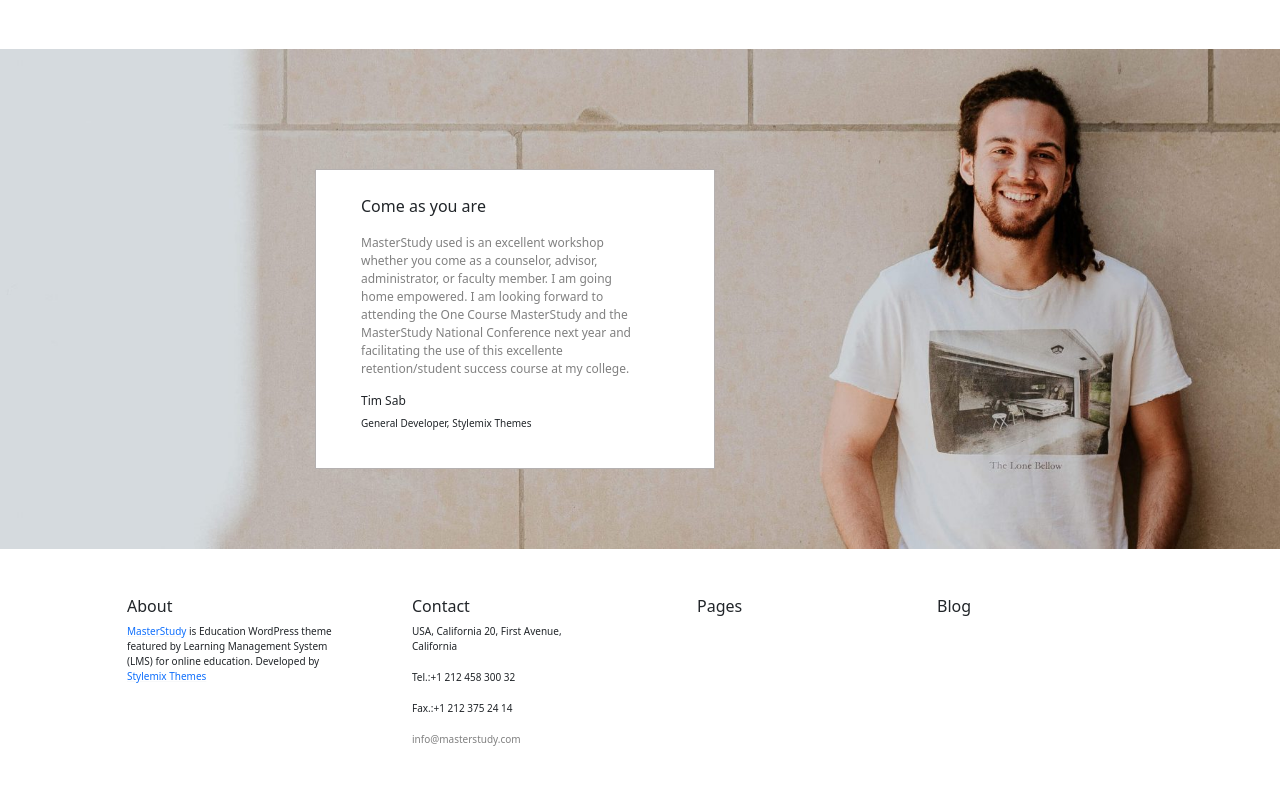
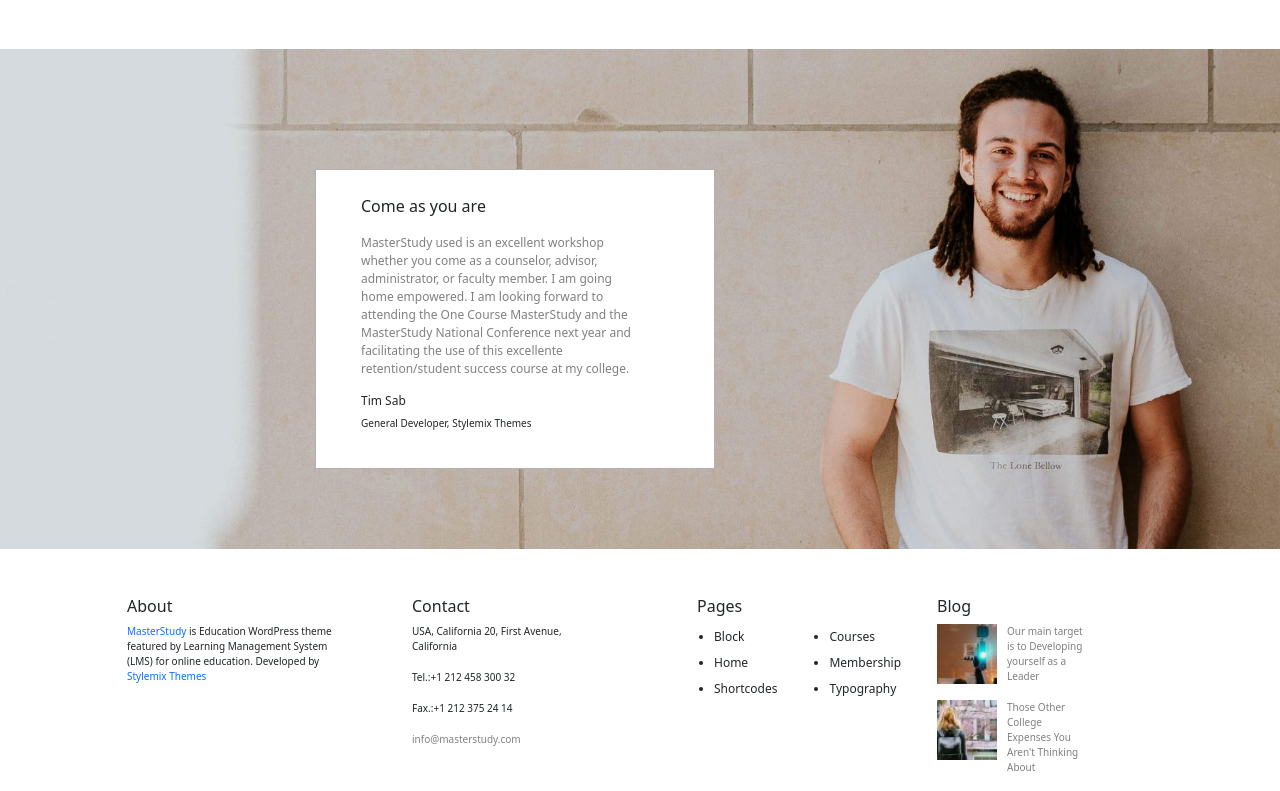
Before and after one commit to Fabio-Marzano/proj-html-vuejs, a Vue app in the folder proj-html-vuejs/: page / in a window 1280 px wide. Shown: the part 3769-4560 px from the top of the page. Before the commit the page ends 4532 px from the top, so only its background shows below. Built offline with nearby package versions, Linux system fonts and the light colour scheme; some icons are missing.

Commit message:
[UPD] footer-end

```diff
--- a/proj-html-vuejs/src/components/AppHeader.vue
+++ b/proj-html-vuejs/src/components/AppHeader.vue
@@ -450,9 +450,30 @@
           </div>
           <div class="col-3">
             <h6 class="margin-l">Pages</h6>
+            <div class="d-flex">
+              <ul class="ml-30 f-size-3 mt-1">
+                <li>Block</li>
+                <li class="mt-2">Home</li>
+                <li class="mt-2">Shortcodes</li>
+              </ul>
+              <ul class="ml-20 f-size-3 mt-1">
+                <li>Courses</li>
+                <li class="mt-2">Membership</li>
+                <li class="mt-2">Typography</li>
+              </ul>
+
+            </div>
           </div>
           <div class="col-3">
             <h6>Blog</h6>
+            <div class="d-flex">
+              <img class="img-footer" src="../assets/Img/photo-1517520287167-4bbf64a00d66-50x50.jpeg">
+              <p class="f-size-10 text-grey w-60 ml-10">Our main target is to Developing yourself as a Leader</p>
+            </div>
+            <div class="d-flex">
+              <img class="img-footer" src="../assets/Img/photo-1490376840453-5f616fbebe5b-50x50.jpeg">
+              <p class="f-size-10 text-grey w-60 ml-10">Those Other College Expenses You Aren't Thinking About</p>
+            </div>
           </div>
         </div>
       </div>
--- a/proj-html-vuejs/src/style.css
+++ b/proj-html-vuejs/src/style.css
@@ -143,6 +143,10 @@
     margin-left: 20px;
 }
 
+.ml-30 {
+    margin-left: 30px;
+}
+
 .ml-10 {
     margin-left: 10px;
 }
@@ -165,6 +169,15 @@
 
 .margin-2 {
     margin-top: 120px;
+}
+
+.margin-3 {
+    margin-top: 40px;
+
+}
+
+.m-right {
+    margin-right: 120px;
 }
 
 .h-50 {
@@ -284,3 +297,8 @@
 .w-80 {
     width: 80%;
 }
+
+.img-footer {
+    width: 60px;
+    height: 60px;
+}
```
